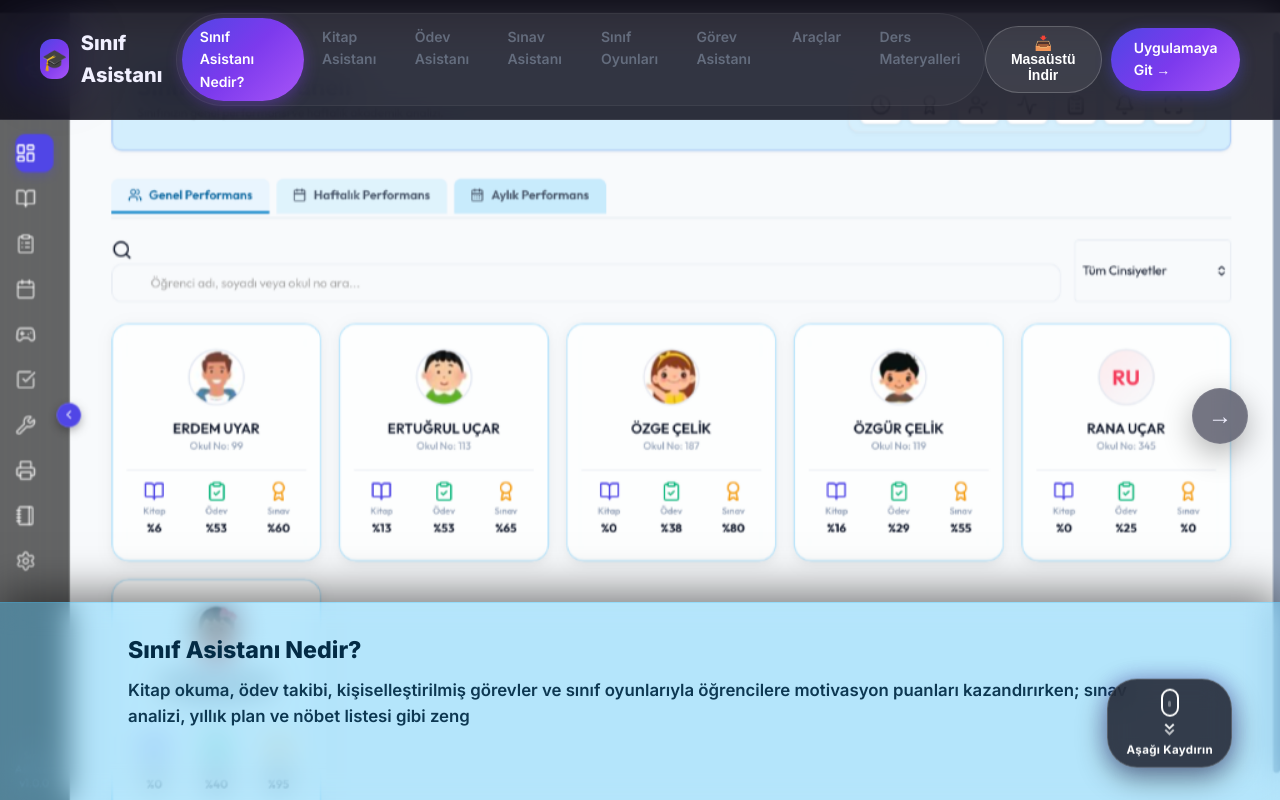
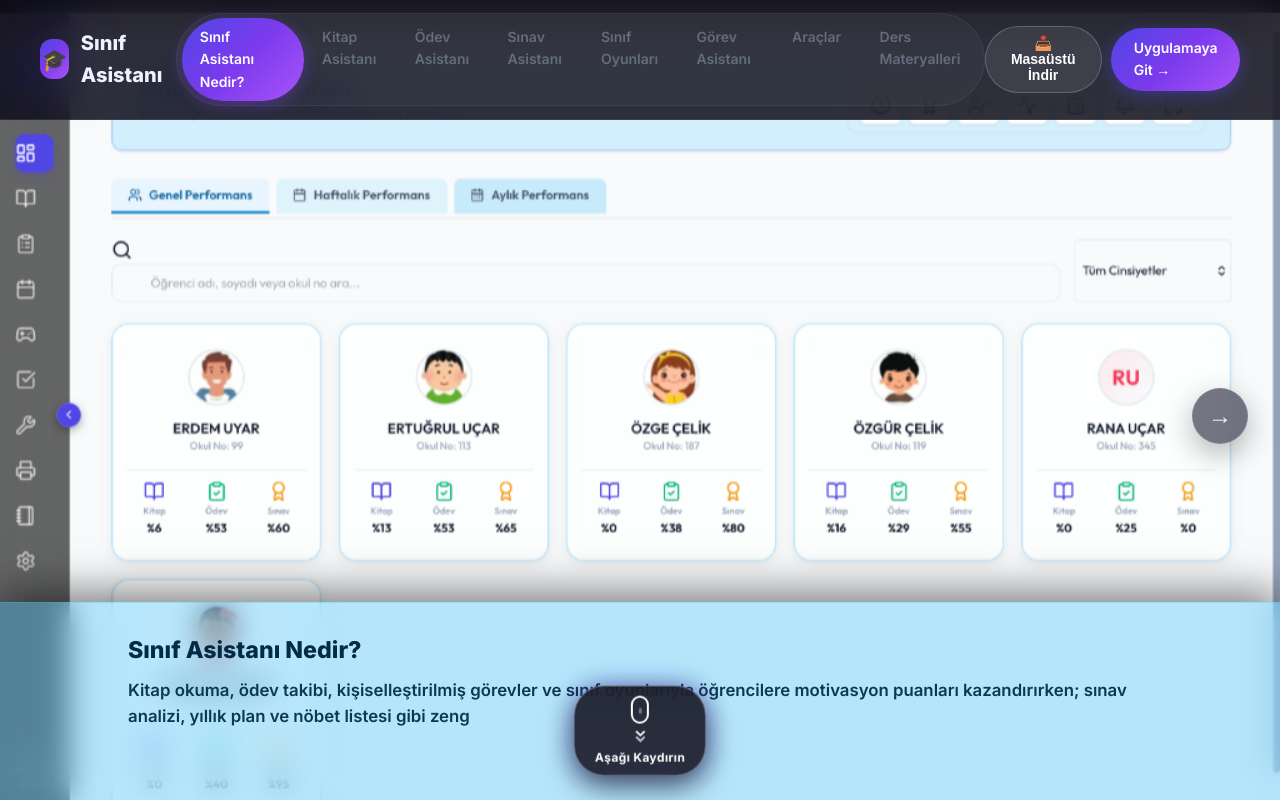
Before and after one commit to tcbarisgencoglu-png/sinif-asistani1, a website: page tanitim/index.html in a window 1280 px wide. Drawn offline with Linux system fonts and the light colour scheme.

Commit message:
fix(tanitim): kaydirma animasyonu masaustunde de tam merkezde konumlandirildi ve z-index yukseltildi

```diff
--- a/tanitim/index.html
+++ b/tanitim/index.html
@@ -538,35 +538,36 @@
     /* ───── SCROLL DOWN / EXPLORE INDICATOR ───── */
     .scroll-indicator-container {
       position: fixed;
-      bottom: 2rem;
-      right: 3rem;
-      z-index: 95;
+      bottom: 1.5rem;
+      left: 50%;
+      transform: translateX(-50%);
+      z-index: 999;
       display: flex;
       flex-direction: column;
       align-items: center;
       gap: 5px;
       cursor: pointer;
-      background: rgba(15, 14, 26, 0.78);
-      border: 1px solid rgba(255, 255, 255, 0.18);
-      backdrop-filter: blur(14px);
-      -webkit-backdrop-filter: blur(14px);
-      padding: 9px 18px 8px;
+      background: rgba(15, 14, 26, 0.85);
+      border: 1px solid rgba(255, 255, 255, 0.25);
+      backdrop-filter: blur(16px);
+      -webkit-backdrop-filter: blur(16px);
+      padding: 9px 20px 8px;
       border-radius: 30px;
-      box-shadow: 0 10px 30px rgba(0, 0, 0, 0.45), 0 0 20px rgba(79, 70, 229, 0.35);
+      box-shadow: 0 10px 30px rgba(0, 0, 0, 0.6), 0 0 25px rgba(79, 70, 229, 0.5);
       transition: all 0.35s cubic-bezier(0.4, 0, 0.2, 1);
       user-select: none;
       animation: floatIndicator 2.4s ease-in-out infinite, fadeIn 0.8s 0.6s ease-out both;
     }
     .scroll-indicator-container:hover {
       background: var(--gradient);
-      border-color: rgba(255, 255, 255, 0.4);
-      transform: translateY(-4px) scale(1.06);
-      box-shadow: 0 15px 35px rgba(124, 58, 237, 0.55);
+      border-color: rgba(255, 255, 255, 0.5);
+      transform: translateX(-50%) translateY(-4px) scale(1.06);
+      box-shadow: 0 15px 40px rgba(124, 58, 237, 0.7);
     }
     .scroll-indicator-container.hidden {
       opacity: 0;
       pointer-events: none;
-      transform: translateY(20px) scale(0.8);
+      transform: translateX(-50%) translateY(20px) scale(0.8);
     }
     .scroll-mouse {
       width: 18px;
@@ -616,15 +617,15 @@
       100% { opacity: 0; transform: rotate(45deg) translate(3px, 3px); }
     }
     .scroll-text {
-      font-size: 0.72rem;
+      font-size: 0.75rem;
       font-weight: 700;
       color: #fff;
       letter-spacing: 0.03em;
       white-space: nowrap;
     }
     @keyframes floatIndicator {
-      0%, 100% { transform: translateY(0); }
-      50% { transform: translateY(-6px); }
+      0%, 100% { transform: translateX(-50%) translateY(0); }
+      50% { transform: translateX(-50%) translateY(-6px); }
     }
 
     @media (max-width: 900px) {
@@ -643,16 +644,7 @@
       .slider-arrow.arrow-right { right: 0.5rem; }
       .scroll-indicator-container {
         bottom: 1rem;
-        right: 50%;
-        transform: translateX(50%);
         padding: 7px 15px;
-      }
-      .scroll-indicator-container:hover {
-        transform: translateX(50%) translateY(-3px);
-      }
-      @keyframes floatIndicator {
-        0%, 100% { transform: translateX(50%) translateY(0); }
-        50% { transform: translateX(50%) translateY(-5px); }
       }
     }
 
```
Also changed, not shown: dist/tanitim/index.html.
